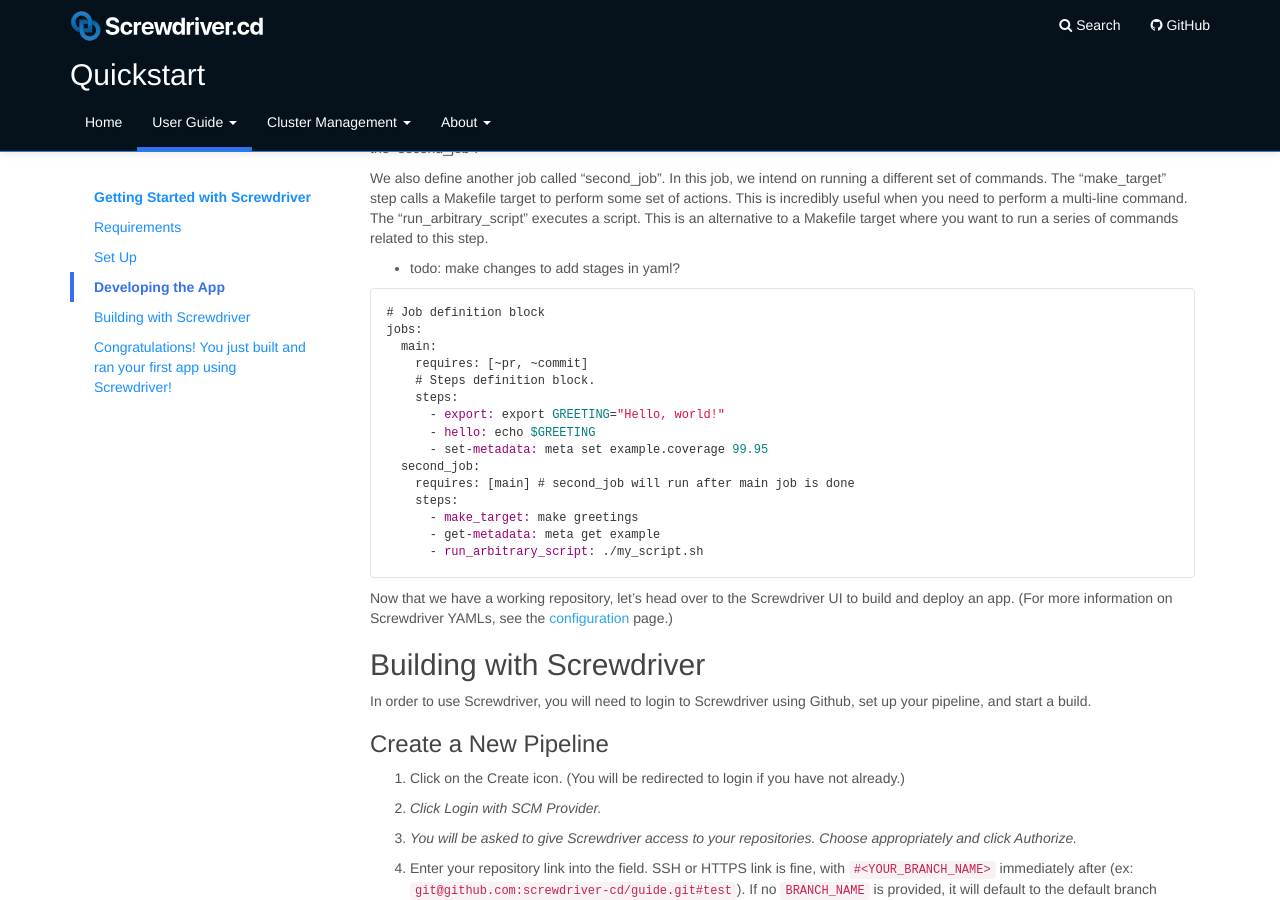
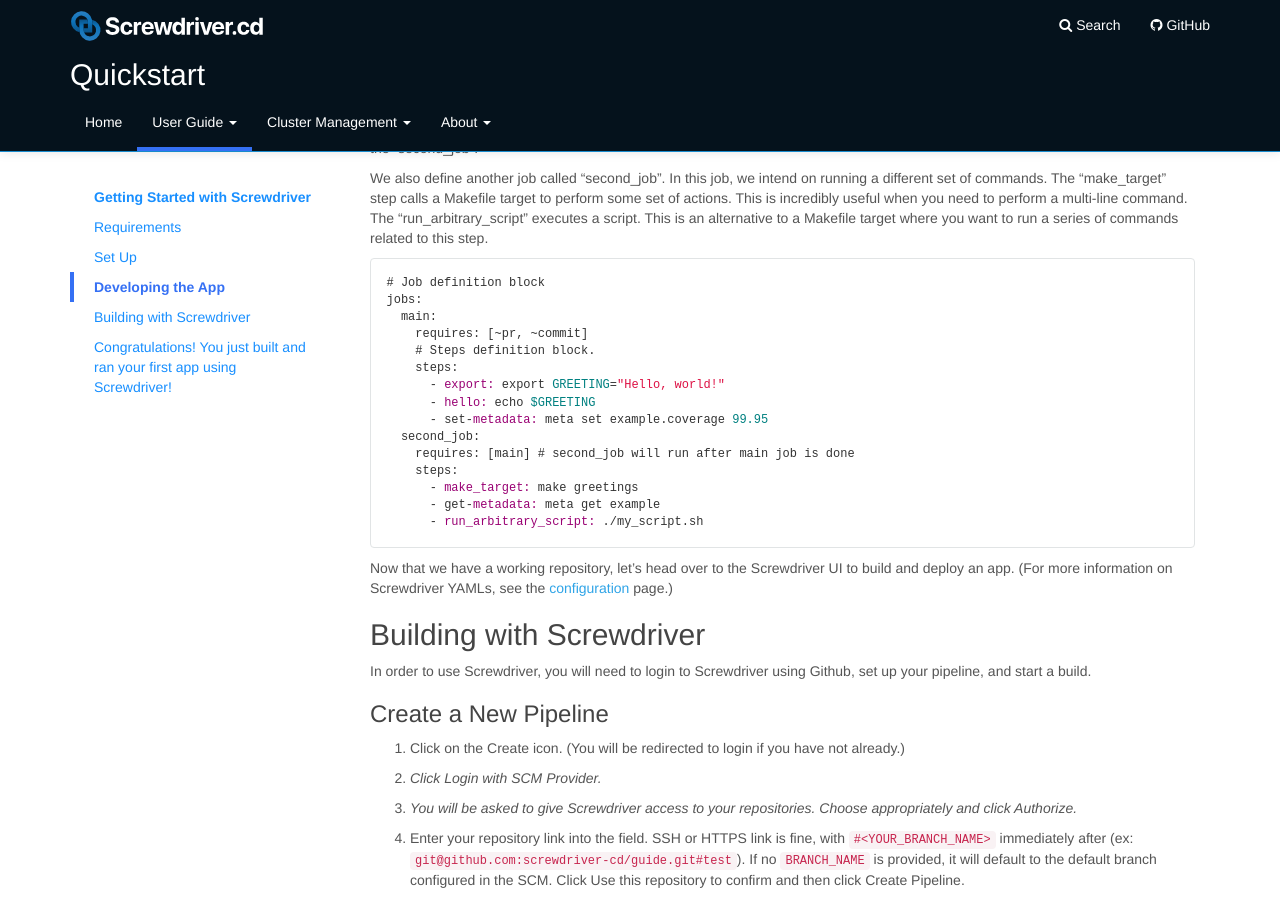
Before and after one commit to screwdriver-cd/guide, a Jekyll site: the page built from docs/user-guide/quickstart.md, in a window 1280 px wide and 900 px high, scrolled down 1599 px. Built offline with Jekyll 4.4.1, drawn with Linux system fonts in a browser that asks for light colours.

Commit message:
removed comments

````diff
--- a/docs/user-guide/quickstart.md
+++ b/docs/user-guide/quickstart.md
@@ -91,8 +91,6 @@ In our example, our "main" job executes a simple piece of inline bash code. The
 We also define another job called "second_job". In this job, we intend on running a different set of commands. The "make_target" step calls a Makefile target to perform some set of actions. This is incredibly useful when you need to perform a multi-line command.
 The "run_arbitrary_script" executes a script. This is an alternative to a Makefile target where you want to run a series of commands related to this step.
 
-- todo: make changes to add stages in yaml?
-
 ```yaml
 # Job definition block
 jobs:
````
Also changed, not shown: README.md.
